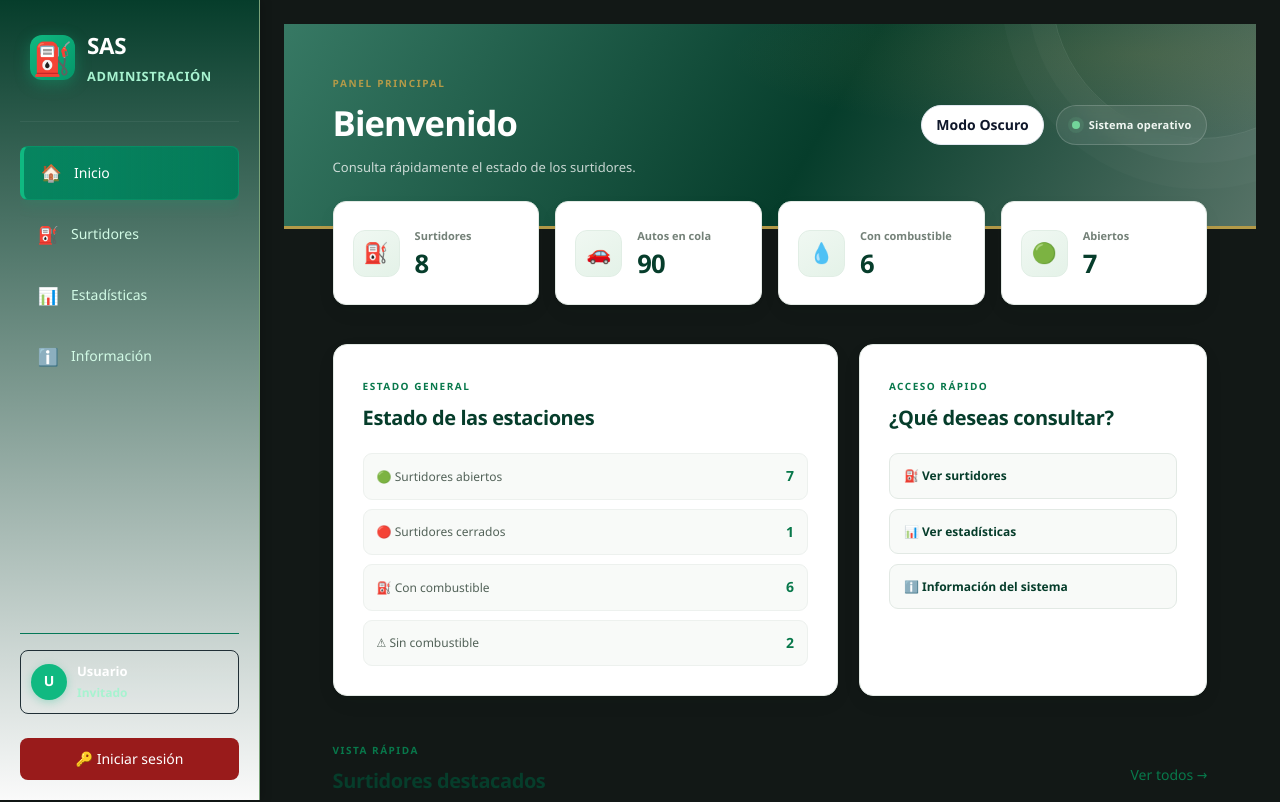
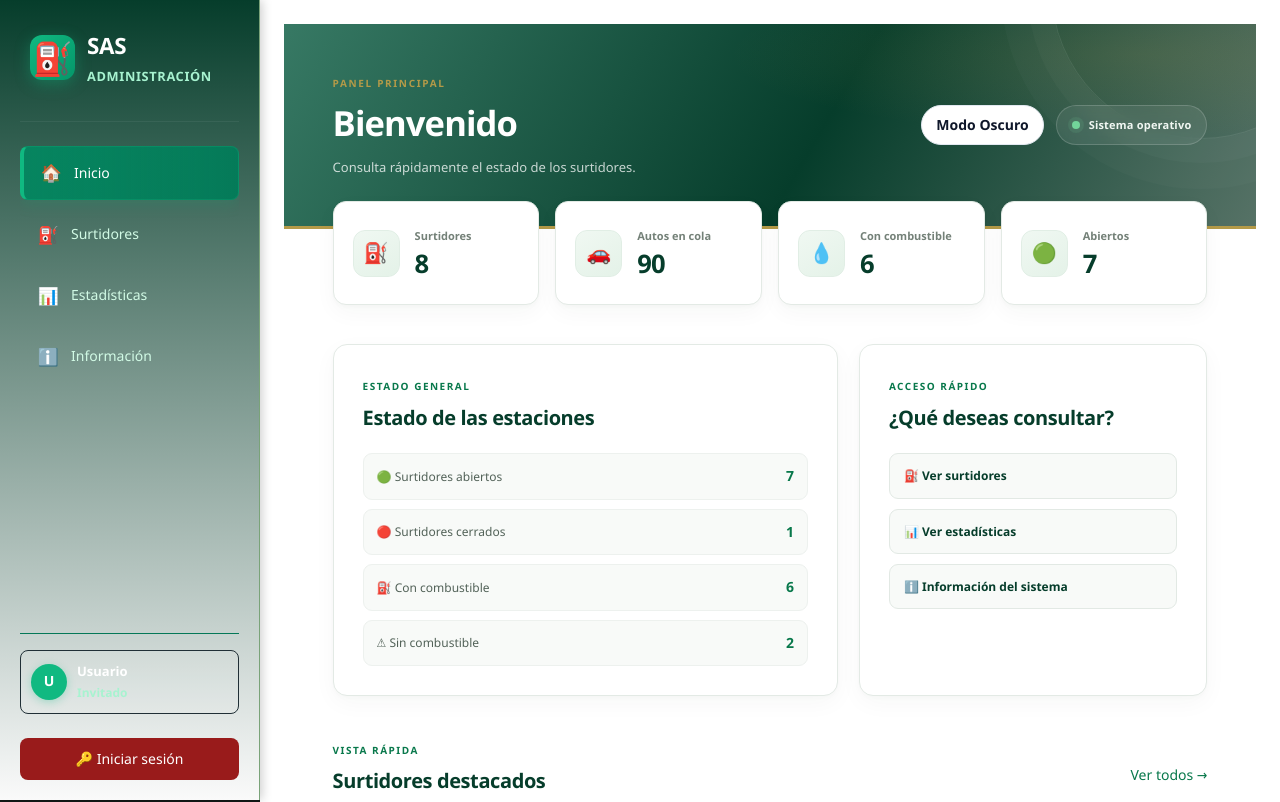
Before and after one commit to berna2rdrodolfaldo-hub/frontend, a React (Vite) app: page / in a window 1280 px wide. Shown: the top 802 px of the page. Built offline with nearby package versions, Linux system fonts and the light colour scheme.

Commit message:
arreglo de intes s

```diff
--- a/src/index.css
+++ b/src/index.css
@@ -18,10 +18,19 @@
   --border-color: #334155;
 }
 
+/* Aplicación global del fondo y texto */
 body {
   margin: 0;
   font-family: Arial, sans-serif;
-  background-color: var(--bg-primary);
-  color: var(--text-primary);
+  background-color: var(--bg-primary) !important;
+  color: var(--text-primary) !important;
   transition: background-color 0.3s ease, color 0.3s ease;
 }
+
+/* Hacer que los contenedores principales y tarjetas hereden las variables */
+.dashboard, .dashboard-content, .stat-card, .summary-card, .quick-card {
+  background-color: var(--bg-card);
+  color: var(--text-primary);
+  border-color: var(--border-color);
+  transition: all 0.3s ease;
+}
```
